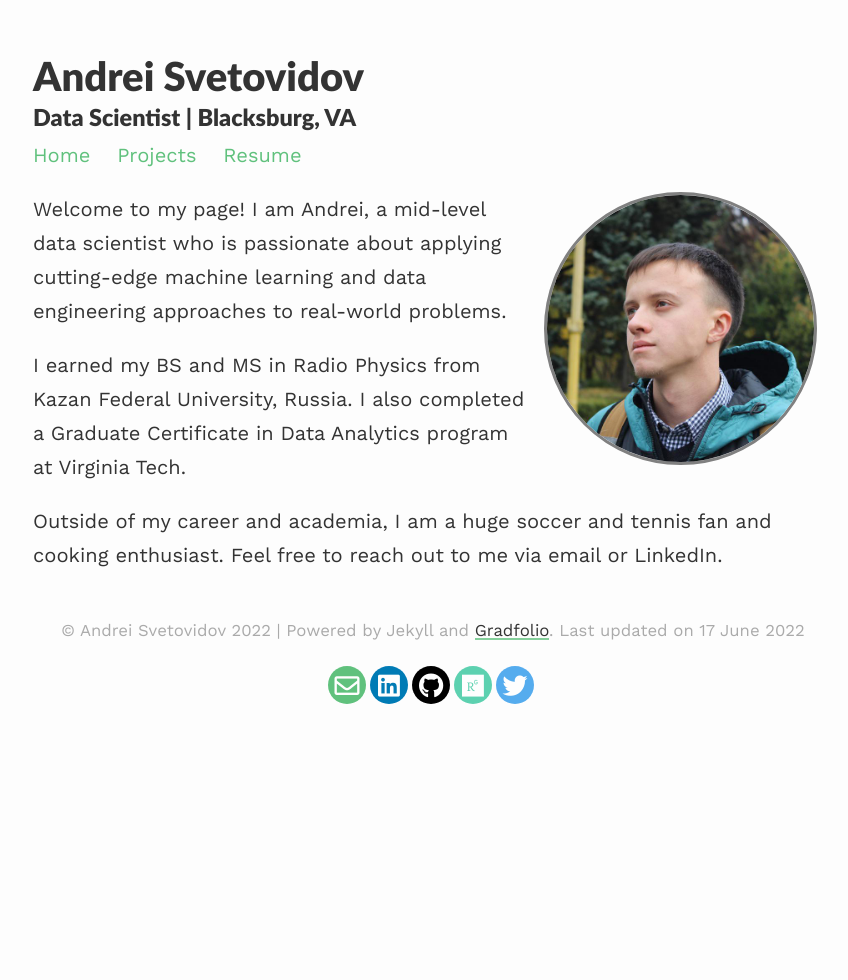
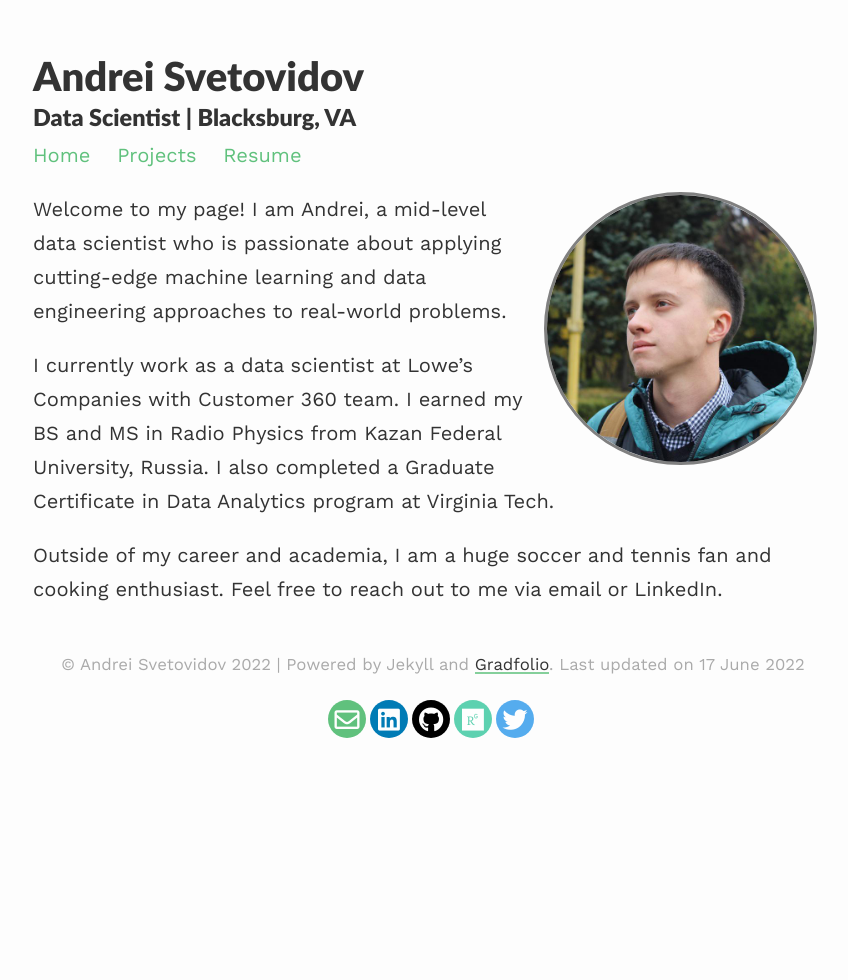
Before and after one commit to svetovidov/gradfolio, a Jekyll site: the page built from index.md, in a window 1280 px wide. Shown: the whole page, without its empty margins (207-1055 px from the left). Built offline with Jekyll 4.4.1, drawn with Linux system fonts in a browser that asks for light colours; nearby versions of some CDN libraries.

Commit message:
Update index.md

```diff
--- a/index.md
+++ b/index.md
@@ -9,6 +9,6 @@ published: true
 
 Welcome to my page! I am Andrei, a mid-level data scientist who is passionate about applying cutting-edge machine learning and data engineering approaches to real-world problems.
 
-I earned my BS and MS in Radio Physics from Kazan Federal University, Russia. I also completed a Graduate Certificate in Data Analytics program at Virginia Tech.
+I currently work as a data scientist at Lowe's Companies with Customer 360 team. I earned my BS and MS in Radio Physics from Kazan Federal University, Russia. I also completed a Graduate Certificate in Data Analytics program at Virginia Tech.
 
 Outside of my career and academia, I am a huge soccer and tennis fan and cooking enthusiast. Feel free to reach out to me via email or LinkedIn.
```
